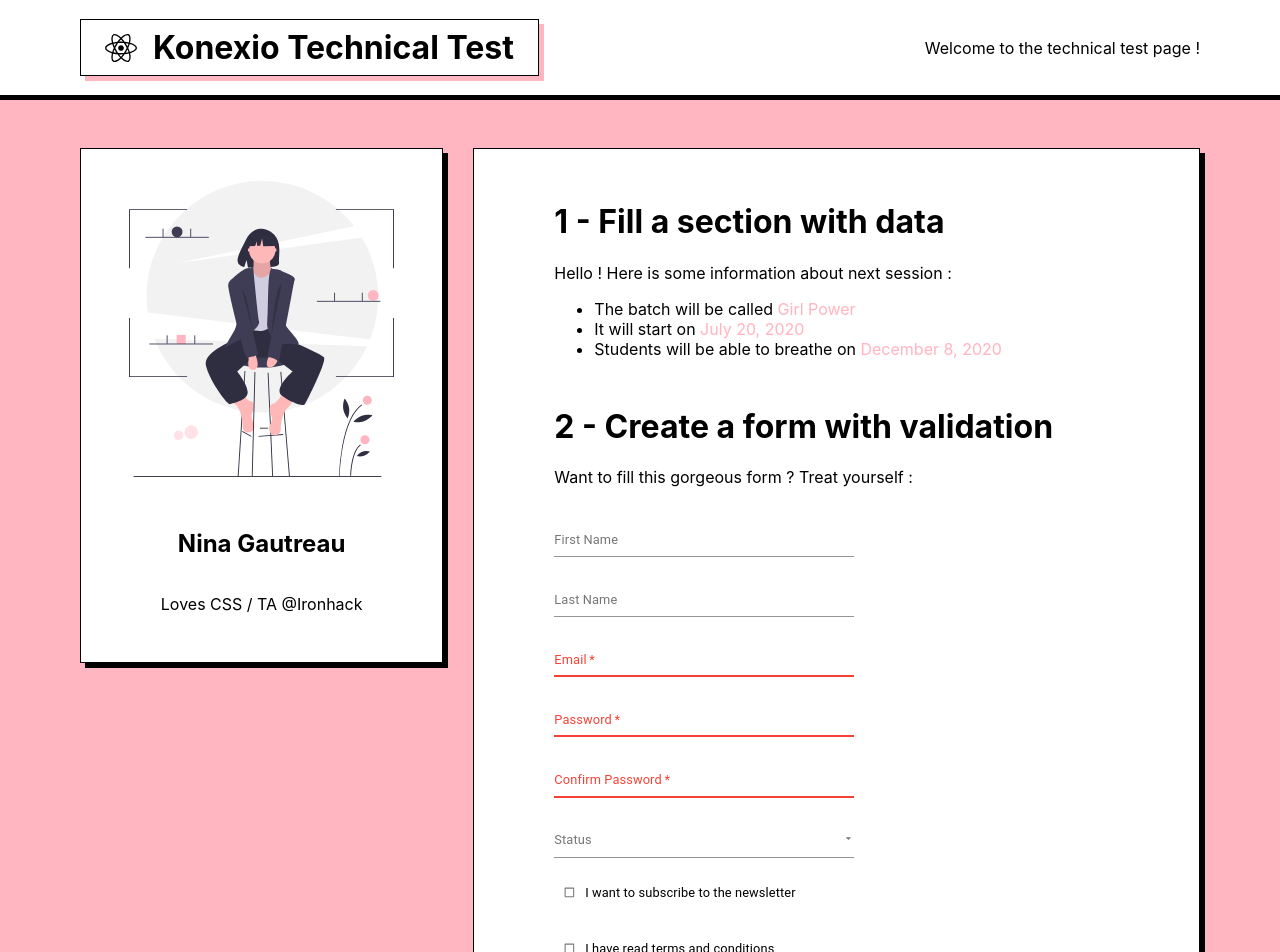
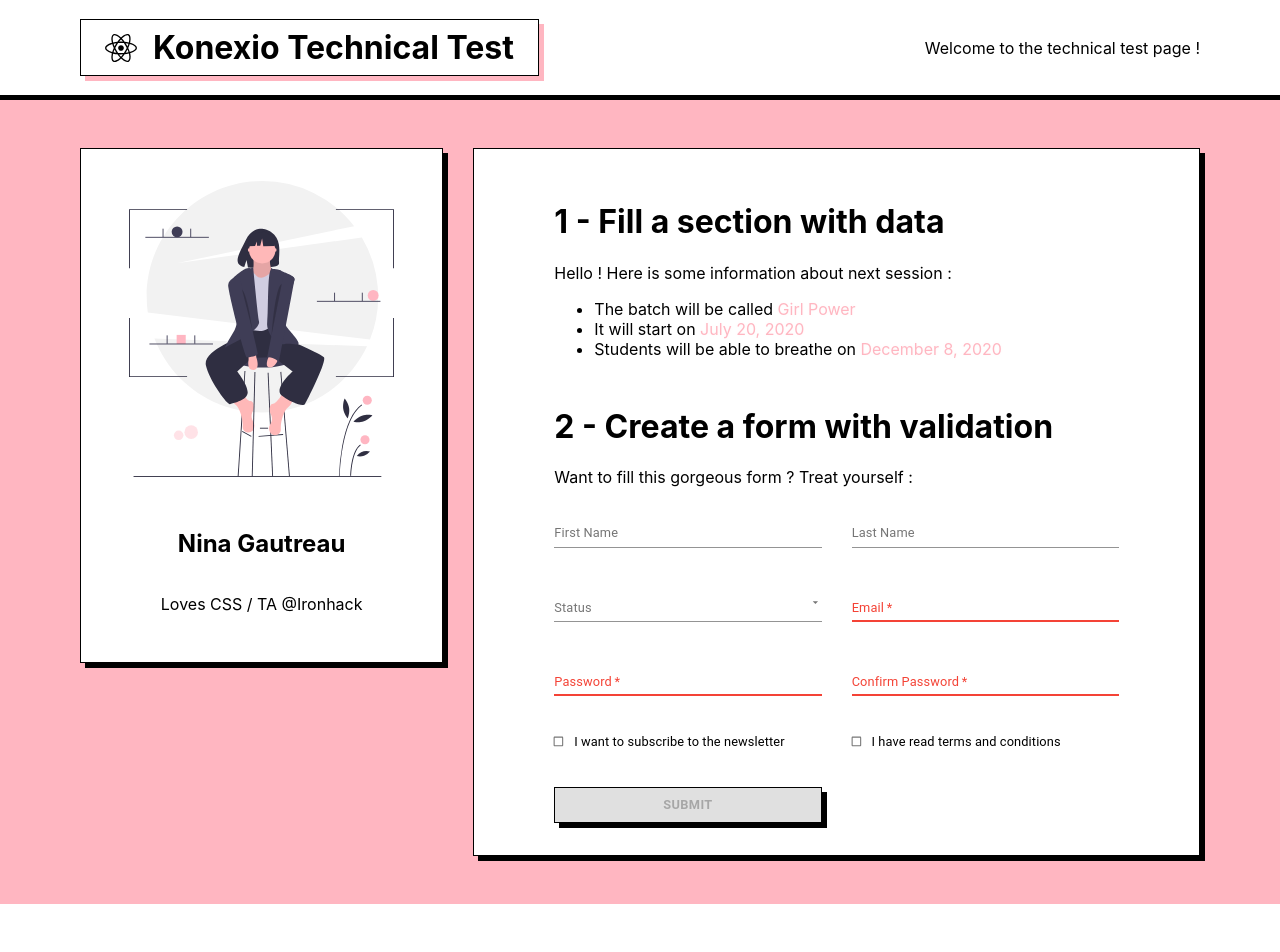
Before and after one commit to Gorlanova/konexio-test, a React (Create React App) app: page / in a window 1280 px wide. Shown: the top 952 px of the page. After the commit the page ends 904 px from the top, so only its background shows below. Built offline with nearby package versions, Linux system fonts and the light colour scheme.

Commit message:
add grid

```diff
--- a/src/components/FormTest.jsx
+++ b/src/components/FormTest.jsx
@@ -72,17 +72,14 @@ export default class FormTest extends Component {
     return (
       <div className="form-section">
         <p>Want to fill this gorgeous form ? Treat yourself :</p>
-        <form className="flexcol" action="" >
+        <form className="" action="" >
+
           <TextField name="firstName" label="First Name" color="secondary" fullWidth={true} onChange={this.handleChange}/>
+
           <TextField name="lastName" label="Last Name" color="secondary" fullWidth={true} onChange={this.handleChange} />
 
-          <TextField id="emailInput" name="email" label="Email" required={true} color="secondary" error={this.state.errEmail} fullWidth={true} onChange={this.handleChange}/>
-          <TextField id="password1Input" name="password1" type="password" label="Password" required={true} color="secondary" error={this.state.errPassword1} fullWidth={true} onChange={this.handleChange}/>
-          <TextField id="password2Input" name="password2" type="password" label="Confirm Password" required={true} color="secondary" error={this.state.errPassword2} fullWidth={true} onChange={this.handleChange}/>
-
-
           <FormControl>
-            <InputLabel id="status-label">Status</InputLabel>
+            <InputLabel id="status-label" color="secondary">Status</InputLabel>
             <Select labelId="status-label" name="status" color="secondary" fullWidth={true} defaultValue="" onChange={this.handleChange}>
               <MenuItem value={"Teacher"}>Teacher</MenuItem>
               <MenuItem value={"TA"}>Teacher Assistant</MenuItem>
@@ -90,6 +87,11 @@ export default class FormTest extends Component {
             </Select>
           </FormControl>
 
+          <TextField id="emailInput" name="email" label="Email" required={true} color="secondary" error={this.state.errEmail} fullWidth={true} onChange={this.handleChange}/>
+
+          <TextField id="password1Input" name="password1" type="password" label="Password" required={true} color="secondary" error={this.state.errPassword1} fullWidth={true} onChange={this.handleChange}/>
+
+          <TextField id="password2Input" name="password2" type="password" label="Confirm Password" required={true} color="secondary" error={this.state.errPassword2} fullWidth={true} onChange={this.handleChange}/>
 
           <FormControlLabel
             name="newsletter"
@@ -98,6 +100,7 @@ export default class FormTest extends Component {
             labelPlacement="end"
             onChange={this.handleChange}
           />
+
           <FormControlLabel
             id="termsInput"
             name="terms"
--- a/src/styles/Test.css
+++ b/src/styles/Test.css
@@ -25,17 +25,23 @@ section{
 }
 
 .form-section form{
-  width: 300px;
+  display: grid;
+  grid-template-columns: repeat( auto-fit, minmax(250px, 1fr));
+  gap: 30px;
 }
 
 .form-section form *{
-  margin: 0.2rem 0;
   font-size: 0.8rem;
 }
 
 .form-section .button{
-  margin-top: 2rem;
   background-color: var(--pink);
+  border-radius: 0;
+  border: 1px solid black;
+  box-shadow: 5px 5px black !important;
+  font-weight: bold;
+  align-self: center;
+  grid-column: ;
 }
 
 .green{
```
